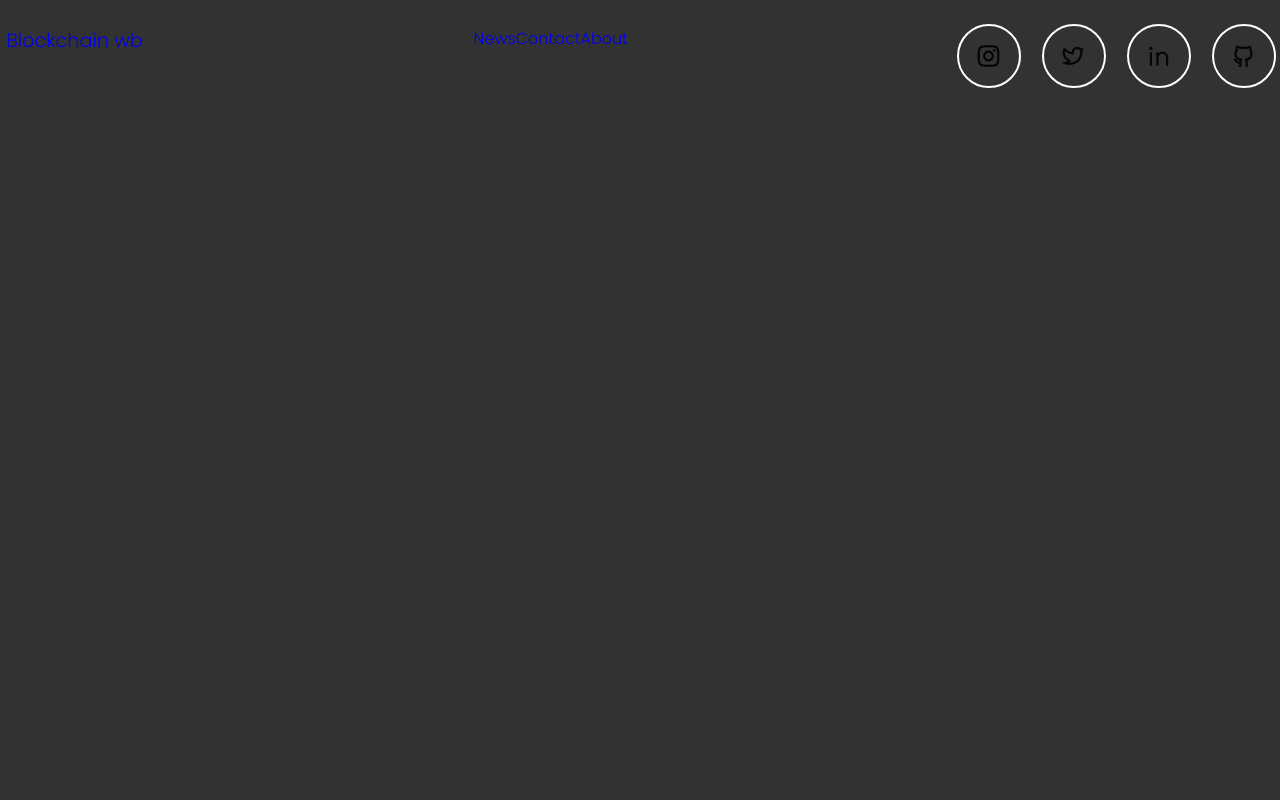
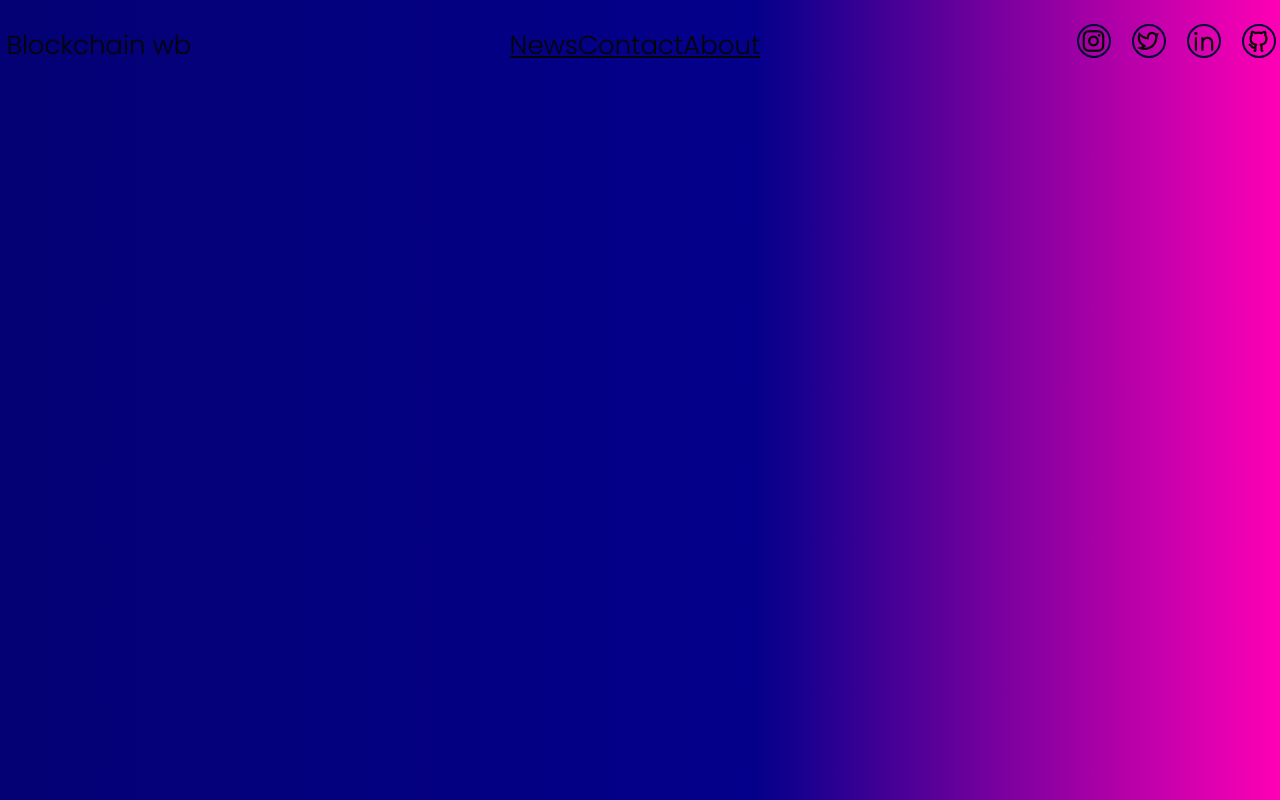
Before and after one commit to ivanGrub433/Hero-page, a plain HTML site: page index.html in a window 1280 px wide. Drawn offline with nearby package versions, Linux system fonts and the light colour scheme.

Commit message:
commit 2 6/10

```diff
--- a/style.css
+++ b/style.css
@@ -10,10 +10,20 @@
 }
 body{
     margin: 0%;
-    background-color: rgb(51, 50, 50);
+    background: rgb(4,1,116);
+    background: linear-gradient(90deg, rgba(4,1,116,1) 0%, rgba(4,0,139,1) 59%, rgba(255,0,181,1) 100%);
 }
 a{
-    text-decoration: #000;
+    color : rgb(5, 5, 5) ;
+    display : inline-flex ;
+    align-items : center ;
+    justify-content : center ;
+    font-family: 'Poppins';
+    text-align: center;
+}
+a:hover{
+    font-size : 30px ;
+    color : rgb(255, 254, 254) ;
 }
 .nav{
     /*background-color: aqua;*/
@@ -26,8 +36,12 @@ a{
     color: #000;
 }
 .nav-logo{
-    font-family: 'Poppins';
-    font-size: larger;
+    display : inline-flex ;
+    align-items : center ;
+    justify-content : center ;
+    text-decoration : none ;
+    font-size : 26px ;
+    color : rgb(5, 5, 5) ;
 }
 .nav_tittle{
     display: flex;
@@ -36,9 +50,12 @@ a{
 }
 
 .nav_options{
-    display: flex;
-    justify-content: space-between;
-    align-content: center;
+    display : inline-flex ;
+    align-items : center ;
+    justify-content : space-evenly ;
+    text-decoration :solid ;
+    font-size : 26px ;
+    color : rgb(5, 5, 5) ;
 }
 
 /*---- Social Media ----*/
@@ -47,8 +64,8 @@ a{
     column-gap : 25px ;
  }
  .icon{
-   width : 60px ;
-   height : 60px ;
+    width : 30px ;
+    height : 30px ;
     display : inline-flex ;
     align-items : center ;
     justify-content : center ;
@@ -56,7 +73,7 @@ a{
     font-size : 26px ;
     color : rgb(5, 5, 5) ;
     border-radius : 50% ;
-   outline: 2px solid #fff ;
+    outline: 2px solid rgb(0, 1, 51) ;
     transition-property: outline-offset, outline-color , background-color ;
     transition-duration: .25s ;
   }
```
Lines whose indentation alone changed are shown as unchanged.
